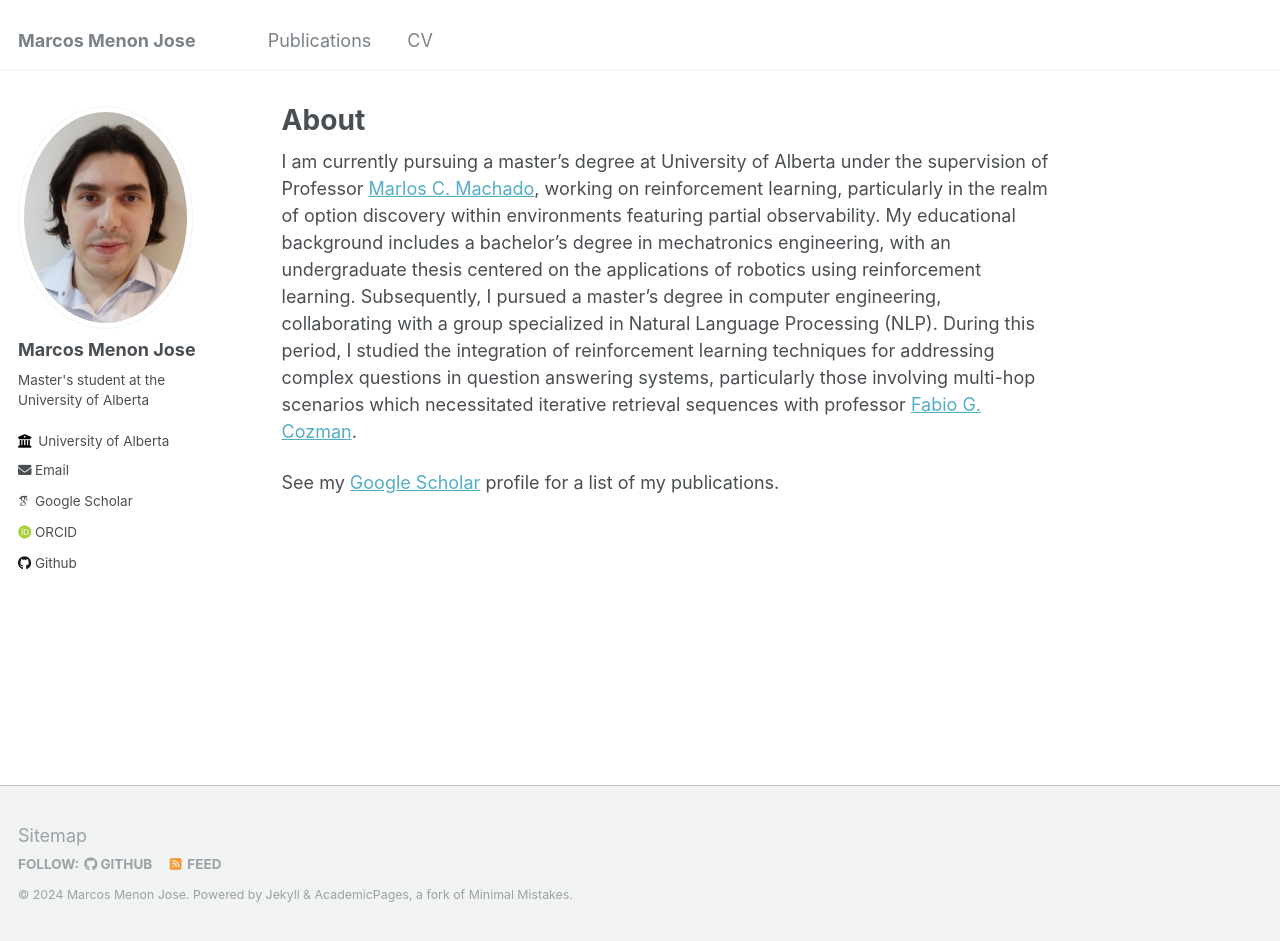
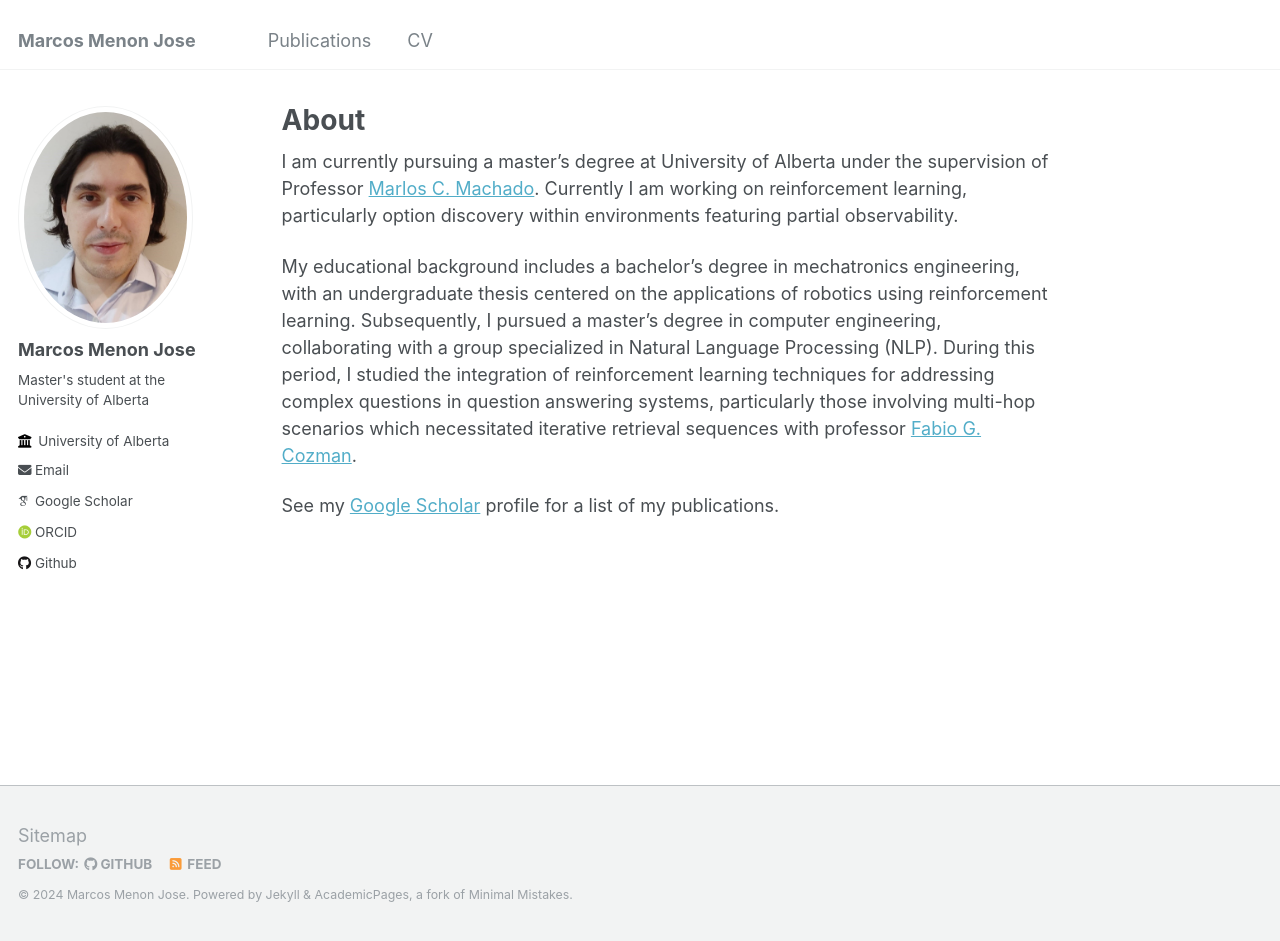
Before and after one commit to MMenonJ/MMenonJ.github.io, a Jekyll site: the page built from _pages/about.md, in a window 1280 px wide and 941 px high. Built offline with Jekyll 4.4.1, drawn with Linux system fonts in a browser that asks for light colours; some web fonts are replaced.

Commit message:
Updated bio

```diff
--- a/_pages/about.md
+++ b/_pages/about.md
@@ -7,6 +7,8 @@ redirect_from:
   - /about.html
 ---
 
-I am currently pursuing a master's degree at University of Alberta under the supervision of Professor [Marlos C. Machado](https://webdocs.cs.ualberta.ca/~machado/), working on reinforcement learning, particularly in the realm of option discovery within environments featuring partial observability. My educational background includes a bachelor's degree in mechatronics engineering, with an undergraduate thesis centered on the applications of robotics using reinforcement learning. Subsequently, I pursued a master's degree in computer engineering, collaborating with a group specialized in Natural Language Processing (NLP). During this period, I studied the integration of reinforcement learning techniques for addressing complex questions in question answering systems, particularly those involving multi-hop scenarios which necessitated iterative retrieval sequences with professor [Fabio G. Cozman](http://sites.poli.usp.br/p/fabio.cozman/).
+I am currently pursuing a master's degree at University of Alberta under the supervision of Professor [Marlos C. Machado](https://webdocs.cs.ualberta.ca/~machado/). Currently I am working on reinforcement learning, particularly option discovery within environments featuring partial observability.
+
+My educational background includes a bachelor's degree in mechatronics engineering, with an undergraduate thesis centered on the applications of robotics using reinforcement learning. Subsequently, I pursued a master's degree in computer engineering, collaborating with a group specialized in Natural Language Processing (NLP). During this period, I studied the integration of reinforcement learning techniques for addressing complex questions in question answering systems, particularly those involving multi-hop scenarios which necessitated iterative retrieval sequences with professor [Fabio G. Cozman](http://sites.poli.usp.br/p/fabio.cozman/).
 
 See my [Google Scholar](https://scholar.google.com/citations?user=eJ_3L-EAAAAJ) profile for a list of my publications.
```
